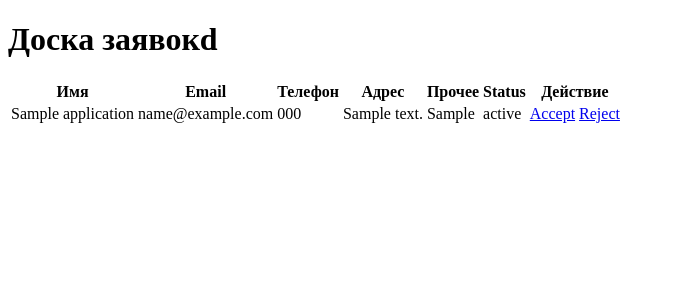
After one commit to FrostFox371/WEB_Prj, a Python web app: template templates/admin_dashboard.html in a window 1280 px wide. The commit adds this page. Shown: the top 300 px of the page, without its empty margins (0-675 px from the left). Run offline with Jinja, Linux system fonts and the light colour scheme; the template is opened without the code that fills it: most values are stand-ins (such as "Sample title", 1, 10 or a date in 2020).

Commit message:
New update 0.3.1! -Added admin dashboard

```diff
--- /dev/null
+++ b/templates/admin_dashboard.html
@@ -0,0 +1,35 @@
+<!-- admin_dashboard.html -->
+<!DOCTYPE html>
+<html>
+<head>
+    <title>Доска заявок</title>
+</head>
+<body>
+    <h1>Доска заявокd</h1>
+    <table>
+        <tr>
+            <th>Имя</th>
+            <th>Email</th>
+            <th>Телефон</th>
+            <th>Адрес</th>
+            <th>Прочее</th>
+            <th>Status</th>
+            <th>Действие</th>
+        </tr>
+        {% for application in applications %}
+        <tr>
+            <td>{{ application.name }}</td>
+            <td>{{ application.email }}</td>
+            <td>{{ application.phone }}</td>
+            <td>{{ application.address }}</td>
+            <td>{{ application.additional_info }}</td>
+            <td>{{ application.status }}</td>
+            <td>
+                <a href="{{ url_for('process_application', application_id=application.id, action='accept') }}">Accept</a>
+                <a href="{{ url_for('process_application', application_id=application.id, action='reject') }}">Reject</a>
+            </td>
+        </tr>
+        {% endfor %}
+    </table>
+</body>
+</html>
--- a/templates/index.html
+++ b/templates/index.html
@@ -9,7 +9,7 @@
     <div>
         <a href="{{ url_for('profile') }}">Личный кабинет</a>
         <a href="#">Поиск</a>
-        <a href="#">Поддержка</a>
+        <a href="{{ url_for('support_chat') }}">Поддержка</a>
         <a href="#">Уведомления</a>
         <a href="{{ url_for('logout') }}">Выйти</a>
     </div>
```
Also changed, not shown: main.py (+44 -64 lines), instance/rooms.db.
